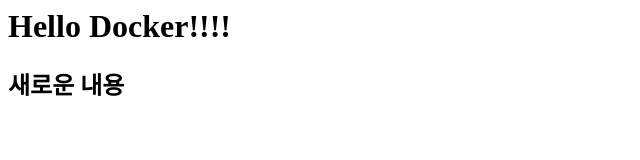
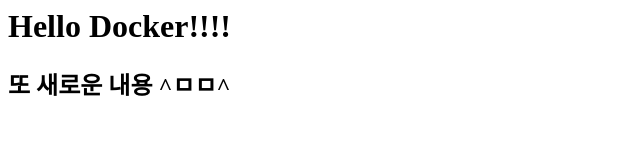
Before and after one commit to jeongauuu/web-contents, a plain HTML site: page index.html in a window 1280 px wide. Shown: the whole page, without its empty margins (0-640 px from the left). Drawn offline with Linux system fonts and the light colour scheme.

Commit message:
Update index.html

```diff
--- a/index.html
+++ b/index.html
@@ -1,2 +1,2 @@
 <h1>Hello Docker!!!!</h1>
-<h2>새로운 내용</h2>
+<h2>또 새로운 내용 ^ㅁㅁ^</h2>
```
